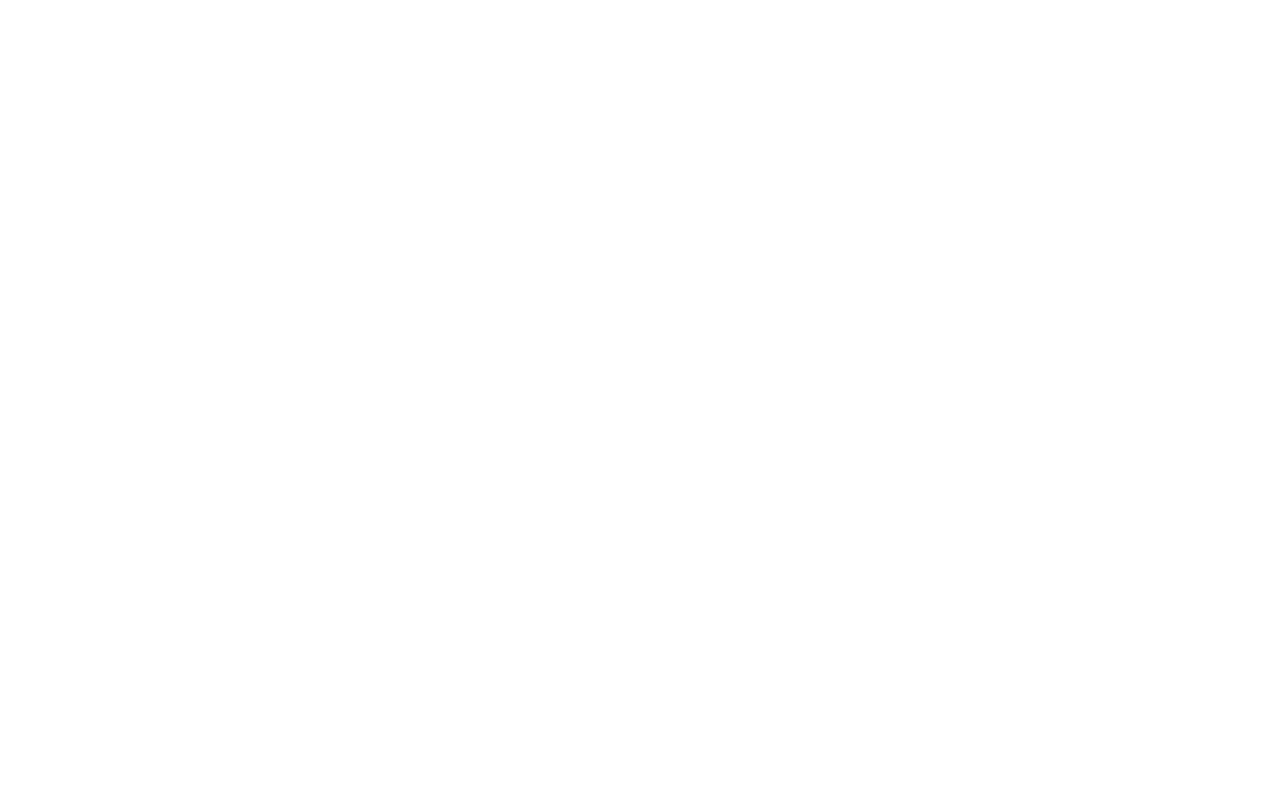
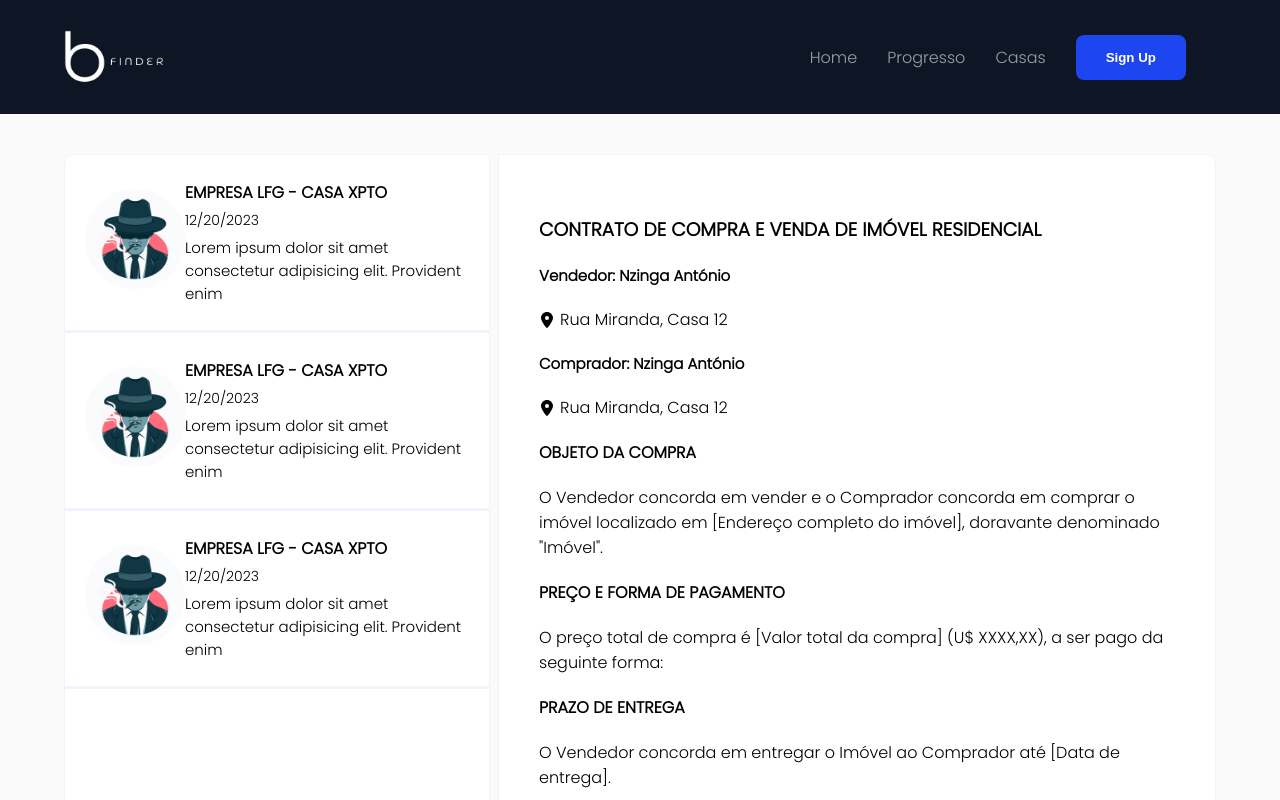
Before and after one commit to nzinga74/house-finder, a React (Create React App) app: page /contract in a window 1280 px wide. Before the commit this address had no page. Shown: the top 800 px of the page. Built offline with nearby package versions, Linux system fonts and the light colour scheme.

Commit message:
ContractPage

```diff
--- a/src/App.tsx
+++ b/src/App.tsx
@@ -6,6 +6,7 @@
 import Details from "./Pages/Details";
 import Search from "./Pages/Search";
 import Reserve from "./Pages/Reserve";
+import { Contract } from "./Pages/Contract";
 
 function App() {
   return (
@@ -15,6 +16,7 @@
         <Route path="/detail" element={<Details />} />
         <Route path="/search" element={<Search />} />
         <Route path="/reserve" element={<Reserve />} />
+        <Route path="/contract" element={<Contract />} />
       </Routes>
     </BrowserRouter>
   );
--- /dev/null
+++ b/src/Pages/Contract/index.tsx
@@ -0,0 +1,65 @@
+import { FaLocationDot } from "react-icons/fa6";
+import Footer from "../../components/Footer";
+import { Header } from "../../components/Header";
+import "./style/index.css";
+import { ContractItem } from "../../components/ContractItem";
+const Contract = () => {
+  return (
+    <>
+      <Header />
+      <div className="contract-container">
+        <div className="container">
+          <div className="contract-list-container">
+            <div className="contract-list-left">
+              <ContractItem />
+              <ContractItem />
+              <ContractItem />
+            </div>
+            <div className="contract-list-right">
+              <h3>CONTRATO DE COMPRA E VENDA DE IMÓVEL RESIDENCIAL</h3>
+              <h5>Vendedor: Nzinga António</h5>
+              <div className="house-news-icon">
+                <FaLocationDot />
+                <p>Rua Miranda, Casa 12</p>
+              </div>
+
+              <h5>Comprador: Nzinga António</h5>
+              <div className="house-news-icon">
+                <FaLocationDot />
+                <p>Rua Miranda, Casa 12</p>
+              </div>
+              <h4>OBJETO DA COMPRA</h4>
+              <p>
+                O Vendedor concorda em vender e o Comprador concorda em comprar
+                o imóvel localizado em [Endereço completo do imóvel], doravante
+                denominado "Imóvel".
+              </p>
+              <h4>PREÇO E FORMA DE PAGAMENTO</h4>
+              <p>
+                O preço total de compra é [Valor total da compra] (U$ XXXX,XX),
+                a ser pago da seguinte forma:
+              </p>
+              <h4>PRAZO DE ENTREGA</h4>
+              <p>
+                O Vendedor concorda em entregar o Imóvel ao Comprador até [Data
+                de entrega].
+              </p>
+              <h4>OBRIGAÇÕES DAS PARTES</h4>
+              <p>
+                O Vendedor se compromete a transferir a propriedade do Imóvel ao
+                Comprador mediante o pagamento integral.
+              </p>
+              <p>
+                O Comprador concorda em efetuar os pagamentos conforme acordado
+                e em cumprir com todas as obrigações contratuais.
+              </p>
+            </div>
+          </div>
+        </div>
+      </div>
+      <Footer />
+    </>
+  );
+};
+
+export { Contract };
--- /dev/null
+++ b/src/Pages/Contract/style/index.css
@@ -0,0 +1,46 @@
+.contract-container {
+    background: #FAFAFA;
+    height: 100%;
+    padding: 40px 0px;
+
+}
+
+.contract-list-container {
+    width: 100%;
+    display: flex;
+
+    border-radius: 10px;
+    gap: 8px;
+}
+.contract-list-left {
+    width: 40%;
+    background-color: white;
+    height: auto;
+    min-height: 600px;
+    border-radius: 10px;
+    border-top-right-radius: 0px;
+    border-bottom-right-radius: 0px;
+    border:1px solid #F0F2FC
+
+}
+.contract-list-right {
+    width: 60%;
+    background-color: white;
+    height: auto;
+    min-height: 600px;
+    border-radius: 10px;
+    border-top-left-radius: 0px;
+    border-bottom-left-radius: 0px;
+    border:1px solid #F0F2FC;
+    padding: 40px;
+}
+.contract-list-right h4 {
+    margin: 20px 0px;
+}
+.contract-list-right h3 {
+    margin: 20px 0px;
+}
+.contract-list-right h5 {
+    margin: 20px 0px;
+    font-size: 15px;
+}
--- /dev/null
+++ b/src/components/ContractItem/index.tsx
@@ -0,0 +1,22 @@
+import "./style/index.css";
+import Avatar from "../../assets/avatar.jpg";
+const ContractItem = () => {
+  return (
+    <>
+      <div className="contract-item">
+        <div>
+          <img src={Avatar} />
+        </div>
+        <div>
+          <h4>EMPRESA LFG - CASA XPTO</h4>
+          <p className="contract-date">12/20/2023</p>
+          <p>
+            Lorem ipsum dolor sit amet consectetur adipisicing elit. Provident
+            enim
+          </p>
+        </div>
+      </div>
+    </>
+  );
+};
+export { ContractItem };
--- /dev/null
+++ b/src/components/ContractItem/style/index.css
@@ -0,0 +1,28 @@
+.contract-item{
+    padding: 20px;
+    display: flex;
+    align-items: center;
+    border-bottom:3px solid #F0F2FC;
+    cursor: pointer;
+    transition: all 0.2s ease-in-out ;
+}
+.contract-item:hover {
+    background: #fafbfb;
+    border-left: 4px solid #0E1625;
+    box-sizing: border-box;
+}
+.contract-item img {
+    width: 100px;
+    height: 100px;
+    border-radius: 50%;
+}
+.contract-item h4 {
+    margin: 5px 0px;
+}
+.contract-item p {
+    font-size: 15px;
+    margin: 5px 0px;
+}
+.contract-item .contract-date {
+    font-size: 14px;
+}
```
Also changed, not shown: src/assets/avatar.jpg (added).
